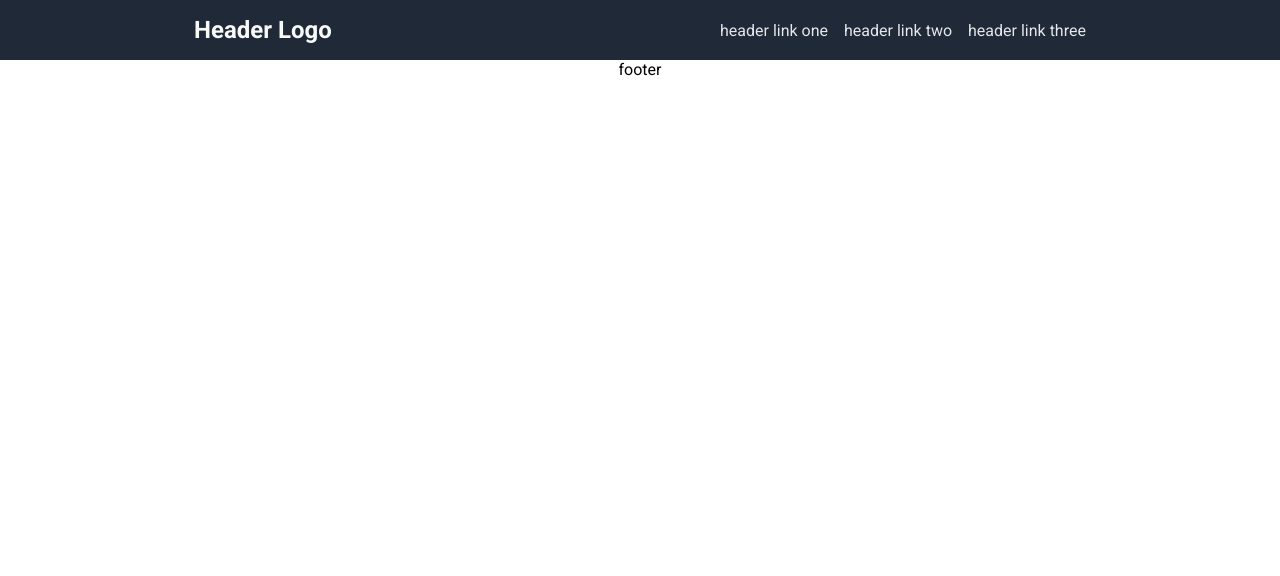
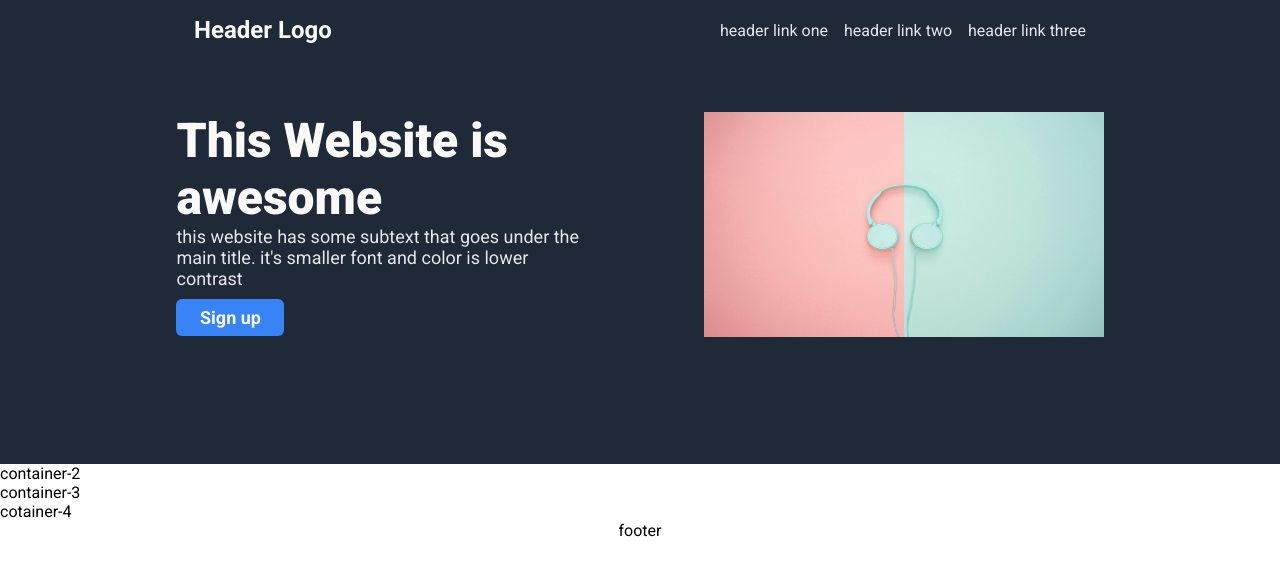
Before and after one commit to kais3l/Landing-page, a plain HTML site: page index.html in a window 1280 px wide. Drawn offline with Linux system fonts and the light colour scheme.

Commit message:
add the first section of the main content
the first section of the main-content between header and footer is added to the web-page

```diff
--- a/index.html
+++ b/index.html
@@ -7,7 +7,6 @@
     <link rel="stylesheet" href="styles.css">
 </head>
 <body>
-    <!-- top container for header and links-->
         <!-- <div class="top-container"> -->
             <header class="header">
                 <div class="header-logo">Header Logo</div>
@@ -29,11 +28,29 @@
                 </div>
                 <img class="content-img" src="./img/pexels-moose-photos-170195-1037992.jpg" alt="image of headphones">
             </div> -->
-        <!-- </div> -->
 
 
+        <!--middle container for all the content in between-->
         <div class="middle-container">
-
+            <div class="container-1">
+                <div class="main-content">
+                    <div class="main-text">
+                        <h1>This Website is <br>awesome</h1>
+                        <p>this website has some subtext that goes under the <br> main title. it's smaller font and color is lower <br> contrast</p>
+                    </div>
+                    <button class="content-button">Sign up</button>
+                </div>
+                <img src="./img/pexels-moose-photos-170195-1037992.jpg" alt="Picture of headphones with a dual colored background">
+            </div>
+            <div class="container-2">
+                container-2
+            </div>
+            <div class="container-3">
+                container-3
+            </div>
+            <div class="container-4">
+                cotainer-4
+            </div>
         </div>
         <footer class="footer">footer</footer>
 </body>
--- a/styles.css
+++ b/styles.css
@@ -13,7 +13,7 @@ body {
     padding: 0;
     box-sizing: border-box;
 }
-
+/*header content start*/
 .header{
     display: flex;
     justify-content: space-around;
@@ -29,10 +29,71 @@ body {
     font-weight: bold;
 }
 
+/*header content end*/
+
+/*middle content start*/
+
 .middle-container{
     flex: 1;
+    display: flex;
+    flex-direction: column;
+    justify-content: space-evenly;
+    width: 100vw;
 }
 
+/*container-1 start*/
+.container-1{
+    display: flex;
+    justify-content:space-evenly;
+    padding:52px;
+    background-color: #1f2937;
+    height: 300px;
+    /* gap: 200px; */
+}
+
+.main-content{
+    display: flex;
+    flex-direction: column;
+    gap: 10px;
+
+}
+
+.main-text {
+    display: flex;
+    flex-direction: column;
+    flex-wrap: wrap;
+    /* gap: 10px; */
+}
+
+.main-text h1{
+    font-size: 48px;
+    font-weight: 900;
+    margin:0;
+    padding: 0;
+    color: #f9faf8;
+}
+
+.main-text p{
+    margin: 0;
+    font-size: 18px;
+    color: #e5e7eb;
+}
+
+button{
+    width:6em;
+    background-color:#3883f6;
+    color: #f9faf8;
+    padding: 8px;
+    border-radius: 6px;
+    border: 0px;
+    font-weight: bold;
+    font-size: 18px;
+}
+.container-1 img{
+    width: 400px;
+    height: 225px;
+}
+/*container-1 end*/
 ul{
     list-style: none;
     margin: 0px;
```
